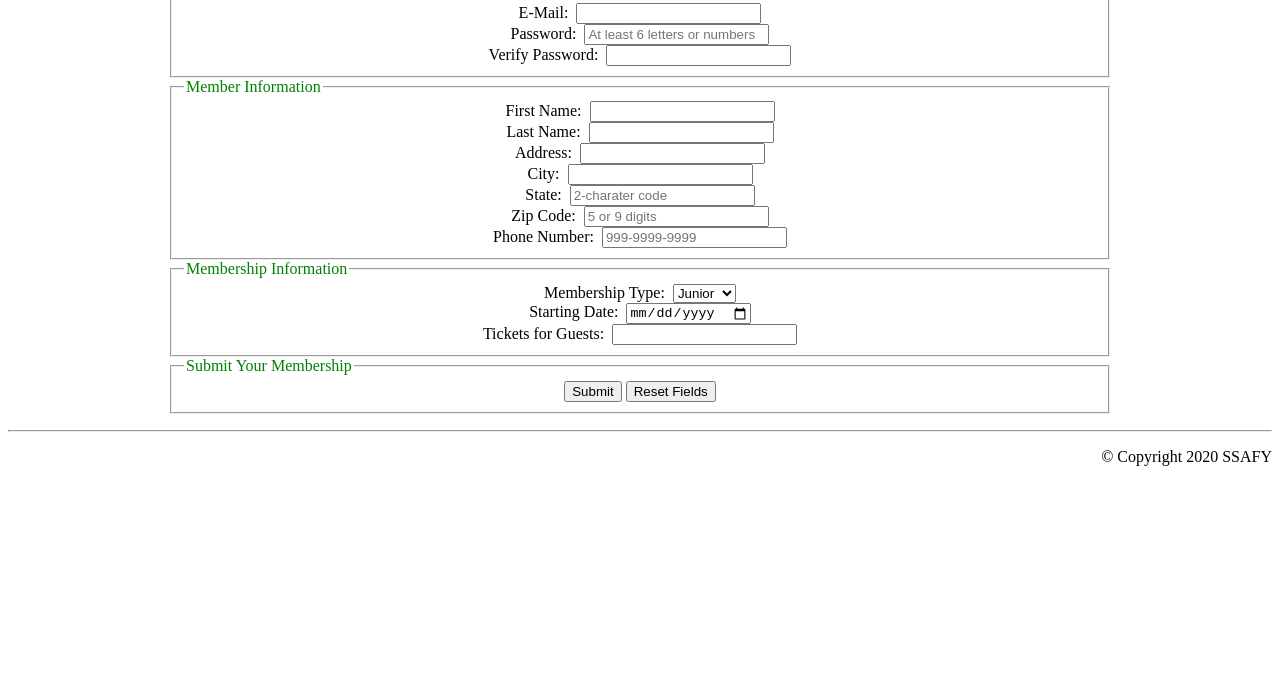
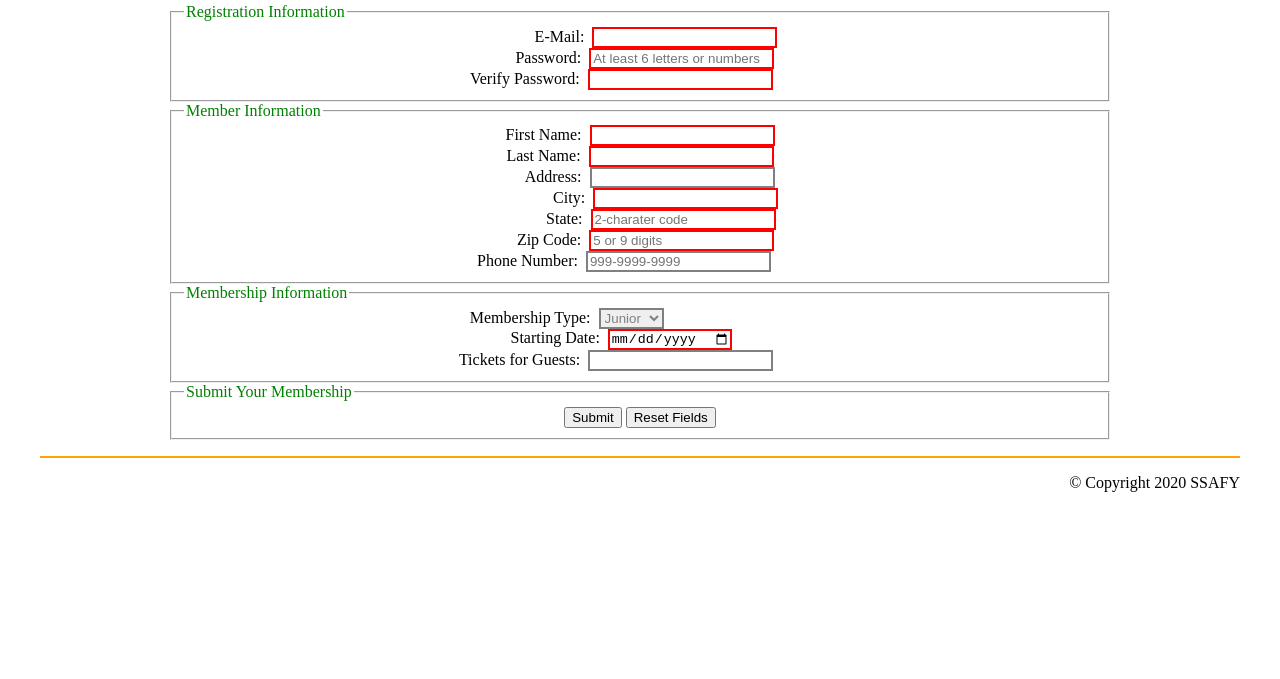
Before and after one commit to johyunsub/Algorithm, a plain HTML site: page 20200908_java01/hwfront01.html in a window 1280 px wide. Shown: the part 121-800 px from the top of the page. Drawn offline with Linux system fonts and the light colour scheme.

Commit message:
자기소개서1 (HTML)

```diff
--- a/20200908_java01/hwfront01.html
+++ b/20200908_java01/hwfront01.html
@@ -5,34 +5,91 @@
 <title>회원등록</title>
 <style>
 	.span1{
+		font-size: 150%;
 		position:absolute;
 		top: 53px; left 53px;
 	}
 	.span2{
+		font-size: 150%;
 		position:absolute;
 		top: 50px; left 50px;
 		color: orange;
 	}
 	header{
 		text-align: center;
+		margin-right: 20em;
+		margin-bottom: 2em;
 	}
 	form {
 		margin: 1em 10em;
 		text-align: center;
 	}
 	hr{
-		color: orange;
+		margin-left: 2em;
+		margin-right: 2em;
+		border: 1px solid orange;
 	}
 	.legend{
 		color: green;
 		text-align: left;
 	}
+	.blank{
+		border: 2px solid red;
+	}
 	.fin{
 		text-align: center;
 	}
 	footer{
+		margin-right: 2em;
 		text-align: right;
 	}
+	#email{
+		margin-left: 2em;
+	}
+	#password{
+		margin-left: 0.6em;
+	}
+	#verify{
+
+	}
+	#vpass{
+		margin-right: 2.8em;
+	}
+	#address{
+		margin-left: 1.2em;
+	}
+	#add{
+		border: 2px solid;
+		color: gray;
+	}
+	#city1{
+		margin-left: 3.2em;
+	}
+	#state1{
+		margin-left: 2.6em;
+	}
+	#zcode{
+		margin-left: 0.7em;
+	}
+	#phone{
+		margin-right: 2.4em;
+		border: 2px solid;
+		color: gray;
+	}
+	#mship{
+		margin-right: 11em;
+		border: 2px solid;
+		color: gray;
+	}
+	#sdate{
+		margin-right: 2.8em;
+	}
+	#guest{
+		margin-right: 3.6em;
+		border: 2px solid;
+		color: gray;
+	}
+
 </style>
 </head>
 <body>
@@ -47,16 +104,16 @@
 			<fieldset>
 				<legend class="legend">Registration Information</legend>
 				<div>
-						<label for="mail" >E-Mail:&nbsp;</label>
-						<input type="email" id="mail">
+						<label id="email" for="mail" >E-Mail:&nbsp;</label>
+						<input type="email" class="blank" id="mail">
 				</div>
 				<div>
-						<label for="pass" >Password:&nbsp;</label>
-						<input type="text" placeholder="At least 6 letters or numbers">
+						<label for="pass" id="password">Password:&nbsp;</label>
+						<input type="text" class="blank" placeholder="At least 6 letters or numbers">
 				</div>
 				<div>
-						<label for="vpass">Verify Password:&nbsp;</label>
-						<input type="text" id="vpass">
+						<label for="vpass" id="verify">Verify Password:&nbsp;</label>
+						<input type="text" class="blank" id="vpass">
 				</div>
 			</fieldset>
 
@@ -66,27 +123,27 @@
 				<legend class="legend">Member Information</legend>
 				<div>
 						<label for="fname">First Name:&nbsp;</label>
-						<input type="search" id="fname" >
+						<input type="search" class="blank" id="fname" >
 				</div>
 				<div>
 						<label for="lname">Last Name:&nbsp;</label>
-						<input type="search" id="lname">
+						<input type="search" class="blank" id="lname">
 				</div>
 				<div>
-						<label for="add">Address:&nbsp;</label>
+						<label for="add" id="address">Address:&nbsp;</label>
 						<input type="text" id="add">
 				</div>
 				<div>
-						<label for="city">City:&nbsp;</label>
-						<input type="text" id="city">
+						<label for="city" id="city1">City:&nbsp;</label>
+						<input type="text" class="blank" id="city">
 				</div>
 				<div>
-						<label for="state">State:&nbsp;</label>
-						<input type="text" id="state" placeholder="2-charater code">
+						<label for="state" id="state1">State:&nbsp;</label>
+						<input type="text" class="blank" id="state" placeholder="2-charater code">
 				</div>
 				<div>
-						<label for="code">Zip Code:&nbsp;</label>
-						<input type="text" id="code" placeholder="5 or 9 digits">
+						<label for="code" id="zcode">Zip Code:&nbsp;</label>
+						<input type="text" class="blank" id="code" placeholder="5 or 9 digits">
 				</div>
 				<div>
 						<label for="phone">Phone Number:&nbsp;</label>
@@ -108,7 +165,7 @@
 				</div>
 				<div>
 						<label for="sdate">Starting Date:&nbsp;</label>
-						<input type="date" id="sdate" value="연도-월-일">
+						<input type="date" class="blank" id="sdate" value="연도-월-일">
 				</div>
 				<div>
 						<label for="guest">Tickets for Guests:&nbsp;</label>
```
